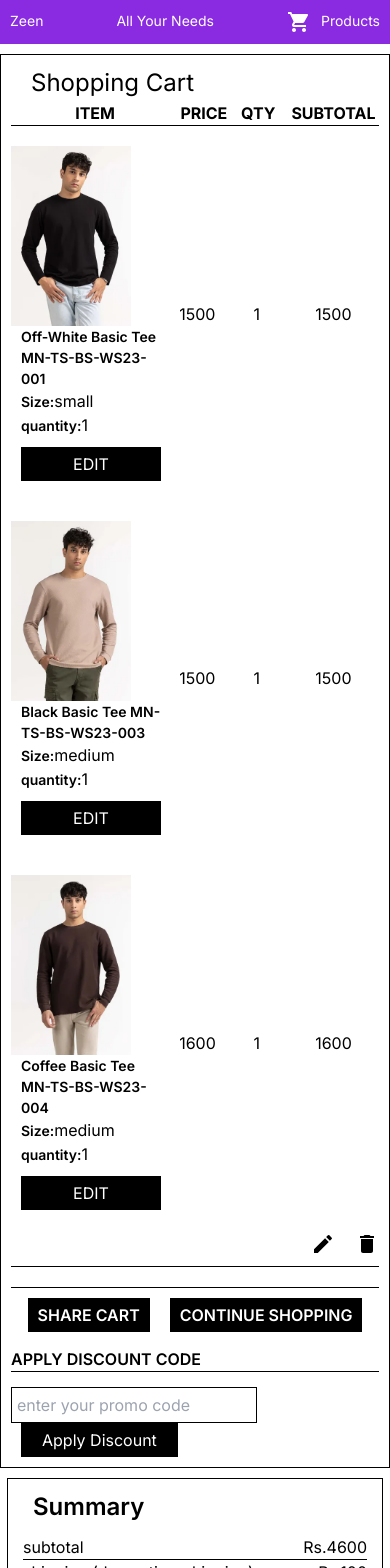
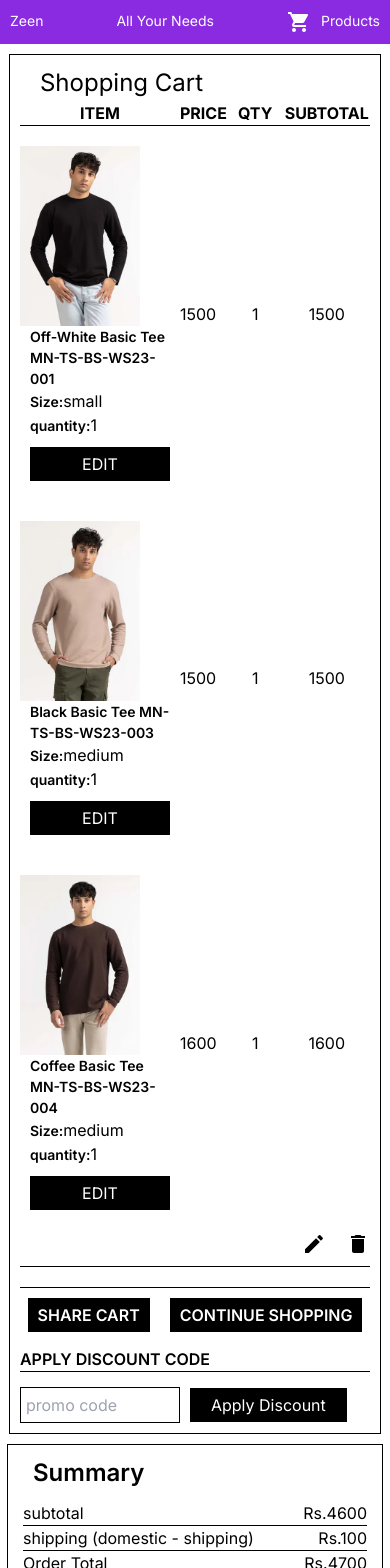
Before and after one commit to ali1452/next-app, a Next.js app: page /cart in a window 390 px wide. Shown: the top 1568 px of the page. Built offline with nearby package versions, Linux system fonts and the light colour scheme.

Commit message:
add loader

```diff
--- /dev/null
+++ b/src/component/loader/loader.module.scss
@@ -0,0 +1,7 @@
+.loader_container{
+    background-color: #000;
+    display: flex;
+    align-items: center;
+    justify-content: center;
+    height: 100vh;
+}
--- /dev/null
+++ b/src/component/loader/loader.tsx
@@ -0,0 +1,14 @@
+import React from 'react'
+import style from './loader.module.scss'
+
+type Props = {}
+
+function Loader({}: Props) {
+  return (
+    <div className={style.loader_container}>
+        <img src="./loaderImg.gif" alt="loading" />
+    </div>
+  )
+}
+
+export default Loader
--- a/src/container/CartComp/cart.module.scss
+++ b/src/container/CartComp/cart.module.scss
@@ -48,7 +48,7 @@
 
             }
             @media (max-width:375px) {
-                width: auto;
+                width: 9rem;
 
             }
         }
@@ -159,7 +159,7 @@
             padding: 5px;
             width: 42rem;
             @media (max-width:767px) {
-                width: auto;
+                width: 10rem;
             }
         }
         .code_btn{
--- a/src/container/CartComp/index.tsx
+++ b/src/container/CartComp/index.tsx
@@ -1,7 +1,7 @@
 'use client'
 import CreateIcon from '@mui/icons-material/Create';
 import DeleteIcon from '@mui/icons-material/Delete';
-import React, { use, useEffect, useState } from 'react'
+import React, { useEffect, useState } from 'react'
 import { productData } from '../mainLayout/productdata'
 import style from './cart.module.scss'
 import { useRouter } from 'next/navigation';
@@ -9,6 +9,7 @@ import DeleteModal from './deleteModal/deleteModal';
 import { cartData } from './cartData'
 import { useDispatch, useSelector } from 'react-redux';
 import { increment, incrementByAmount } from '@/redux/slice/counterSlice';
+import Loader from '@/component/loader/loader';
 
 
 type Props = {}
@@ -29,12 +30,13 @@ type cartDayaType ={
 }
 
 const CartComp = (props: Props) => {
-  const [product,setProduct] = useState<cartDayaType[]>([])
+  const [product,setProduct] = useState<cartDayaType[] | null>(null)
   const [discountCode, setDiscountCode] = useState<string>('')
   const [applyCode, setApplyCode] = useState<boolean>(false)
   const [codeAmt, setCodeAmt] = useState<number>(0)
   const [errMsg, setErrMsg] = useState('')
   const [modal,setModal] = useState<boolean>(false)
+  const [loading, setLoading] =useState<boolean>(true)
   const route = useRouter()
 
   const selector = useSelector(item=>item)
@@ -44,6 +46,7 @@ const CartComp = (props: Props) => {
     useEffect(()=>{
 
       setProduct(cartData)
+      setLoading(false)
 
     },[])
 
@@ -51,7 +54,8 @@ const CartComp = (props: Props) => {
     console.log('selector',selector)
 
     const changeQty=(e: number, index:number)=>{
-      const temp_element = [...product]
+      if(product !== null){
+        const temp_element = [...product]
       let str  = e.toString()
       if((str).toString().length >1){
         const select_qty = +str.charAt(1)
@@ -66,6 +70,7 @@ const CartComp = (props: Props) => {
             setProduct(temp_element)
             dispatch(incrementByAmount(+e))
           }
+      }
       }
 
     }
@@ -102,8 +107,12 @@ const CartComp = (props: Props) => {
       setProduct(tempData)
     }
   return (
-    <div className={style.cart_container} >
-      {product.length > 0  ?
+  <>
+    {loading && <Loader  /> }
+
+   {!loading && <div className={style.cart_container} >
+
+      {product && product.length > 0  ?
       <>
       <div className={style.detail_container}>
         <p className={style.cart_heading}>Shopping Cart</p>
@@ -165,7 +174,7 @@ const CartComp = (props: Props) => {
      <div className={style.discount_box}>
     <p className={style.discount_heading}>Apply discount code</p>
     {<p style={{color:'red'}}>{errMsg}</p>}
-    <input disabled={applyCode} className={style.code_input} onChange={(e)=>setDiscountCode((e.target.value.trim()))} type='text' placeholder='enter your promo code' />
+    <input disabled={applyCode} className={style.code_input} onChange={(e)=>setDiscountCode((e.target.value.trim().toLowerCase()))} type='text' placeholder='promo code' />
     <button disabled={applyCode}  className={style.code_btn} onClick={()=>applyDiscount()} >Apply Discount</button>
    </div>
    </div>
@@ -193,7 +202,8 @@ const CartComp = (props: Props) => {
   </>
       :<p>Cart is Empty</p>}
 
-    </div>
+    </div>}
+    </>
   )
 }
 
```
Also changed, not shown: src/container/productDetailComp/index.tsx (+9 -3 lines), public/loaderImg.gif (added).
